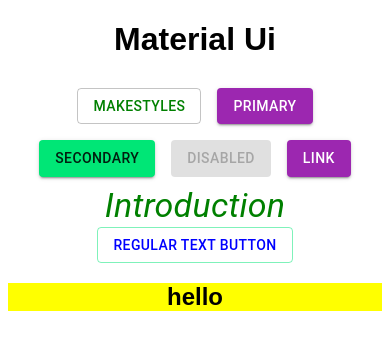
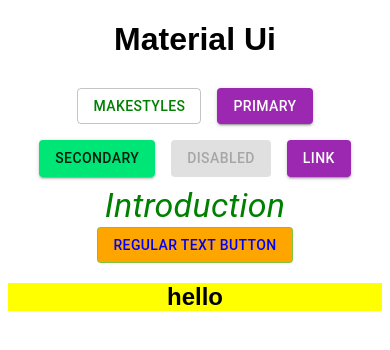
Before and after one commit to fang-wenlee/MaterialUi, a React (Create React App) app: page / in a window 390 px wide. Shown: the top 350 px of the page. Built offline with nearby package versions, Linux system fonts and the light colour scheme.

Commit message:
theme.breaakpoints.up("sm"): responsive design

```diff
--- a/src/Buttons/Buttons.js
+++ b/src/Buttons/Buttons.js
@@ -2,11 +2,37 @@
 import { Button } from "@material-ui/core";
 import { makeStyles } from "@material-ui/core/styles";
 
-const useStyles = makeStyles({
-  buttonStyle: {
-    color: (props) => (props.cool ? "blue" : "red")
+//pass them to makeStyle
+
+// const useStyles = makeStyles((theme) => ({
+//   buttonStyle: {
+//     color: "red",
+//     [theme.breakpoints.up("sm")]: {
+//       color: "white",
+//       backgroundColor: "gray"
+//     }
+//   }
+// }));
+
+// const useStyles = makeStyles({
+//   buttonStyle: {
+//     color: (props) => (props.cool ? "blue" : "red")
+//   }
+// });
+
+const useStyles = makeStyles((theme) => ({
+  buttonStyle: (props) => {
+    return {
+      color: props.cool ? "blue" : "red",
+      [theme.breakpoints.up("sm")]: {
+        //Apply breakpoints to style with theme
+        color: "white",
+        width: "100%"
+      },
+      backgroundColor: props.cool ? "orange" : "yellow"
+    };
   }
-});
+}));
 
 export const ContainButton = () => {
   return (
```
